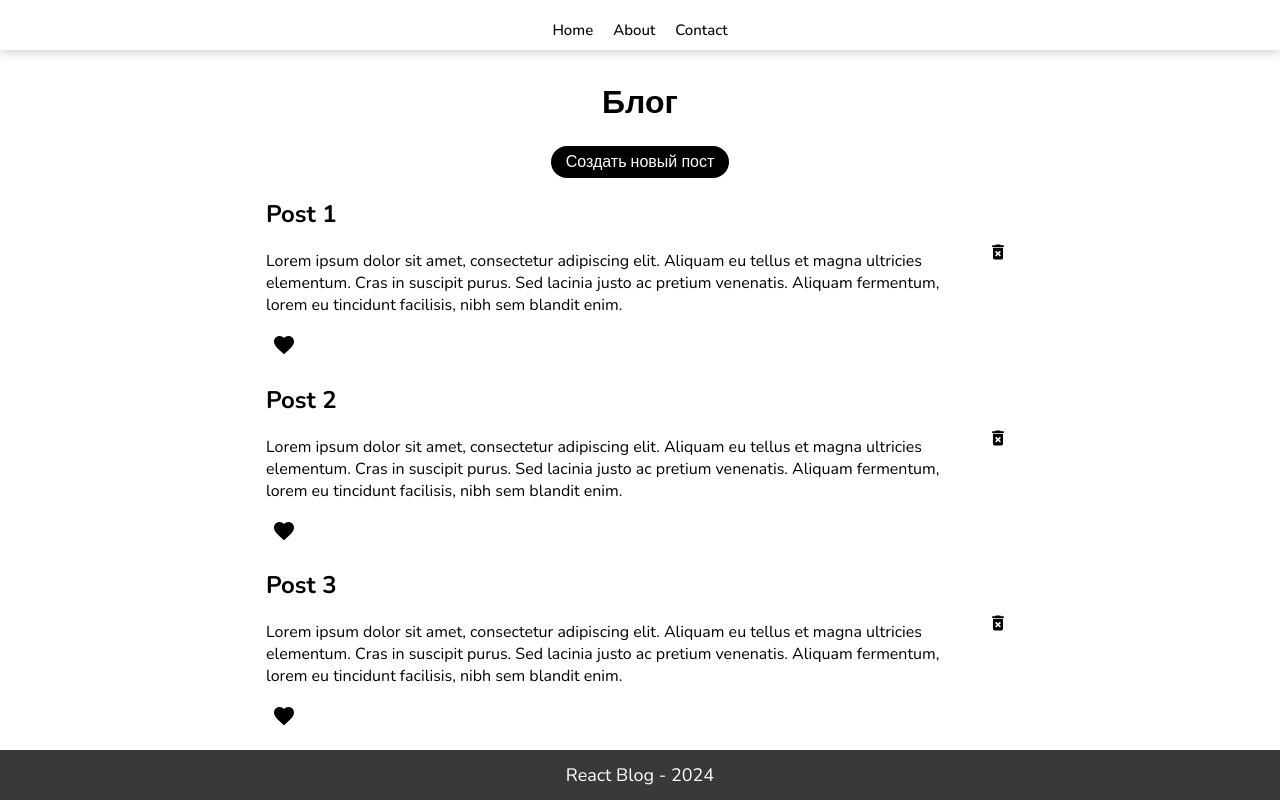
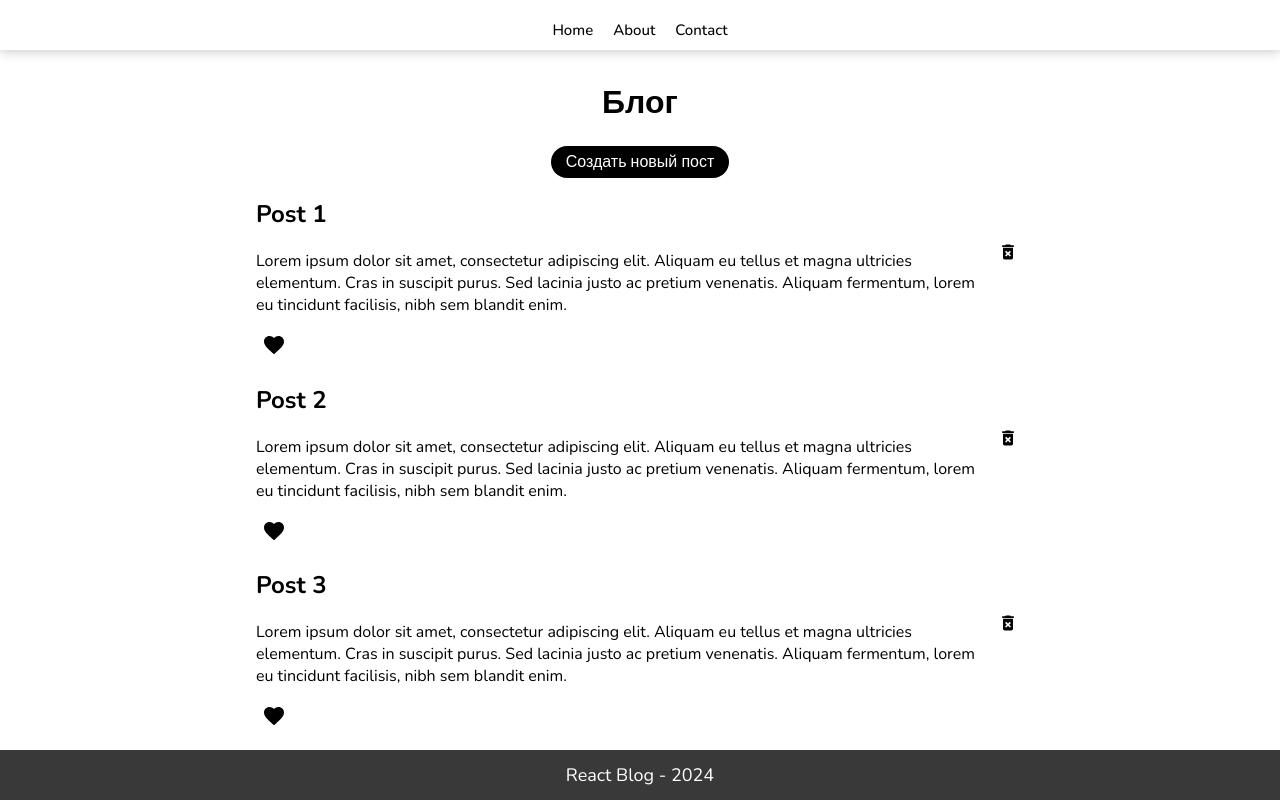
Before and after one commit to otto-wakarimasen/sbl, a React (Create React App) app: page / in a window 1280 px wide. Built offline with nearby package versions, Linux system fonts and the light colour scheme.

Commit message:
layout fix

```diff
--- a/src/components/BlogContent/components/BlogCard.css
+++ b/src/components/BlogContent/components/BlogCard.css
@@ -1,6 +1,7 @@
 .post {
     margin-left: 20vw;
     margin-right: 20vw;
+    min-width: 60vw;
 }
 .postContent {
     display: flex;
```
